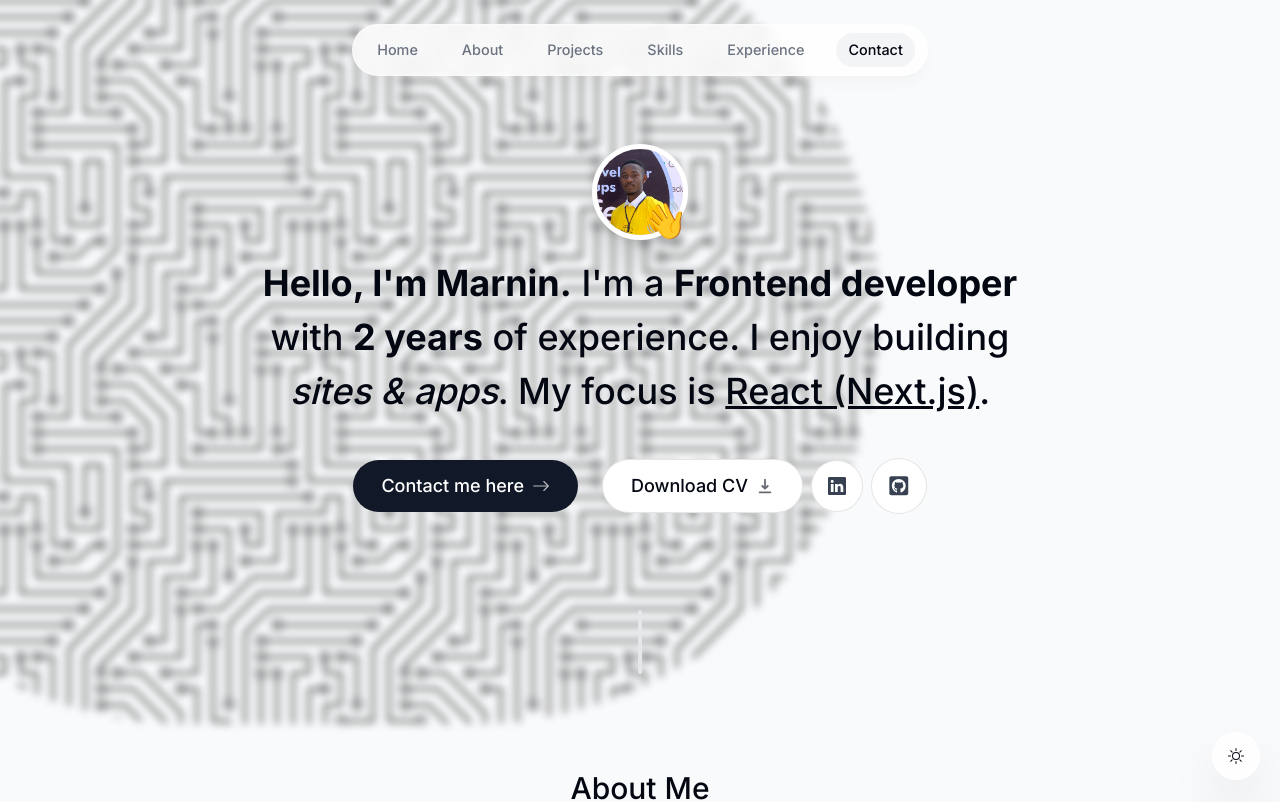
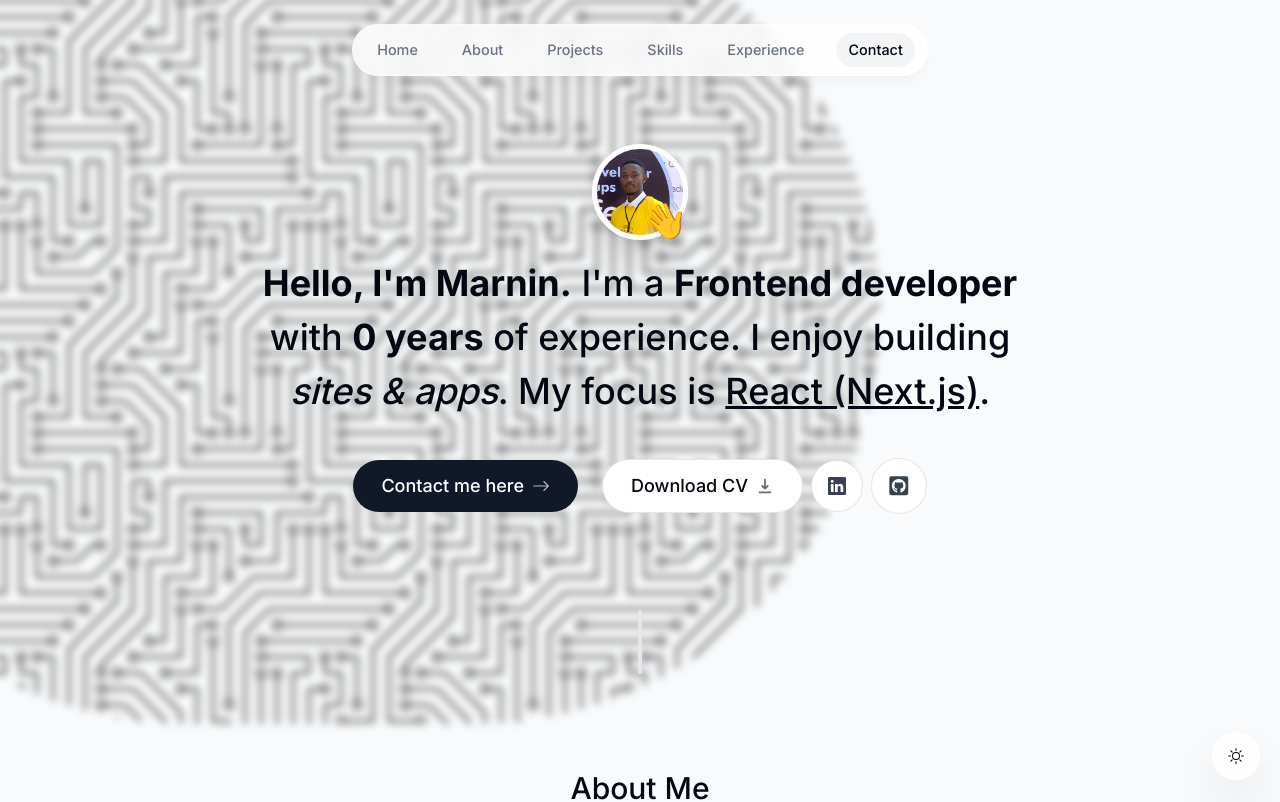
Before and after one commit to Marnin-A/Portfolio, a Next.js app: page / in a window 1280 px wide. Shown: the top 802 px of the page. Built offline with nearby package versions, Linux system fonts and the light colour scheme; no server answers.

Commit message:
Programatically update experience in intro

```diff
--- a/components/intro.tsx
+++ b/components/intro.tsx
@@ -64,8 +64,12 @@ export default function Intro() {
 			>
 				<span className="font-bold">Hello, I'm Marnin.</span> I'm a{" "}
 				<span className="font-bold">Frontend developer</span> with{" "}
-				<span className="font-bold">2 years</span> of experience. I enjoy
-				building <span className="italic">sites & apps</span>. My focus is{" "}
+				<span className="font-bold">
+					{new Date().getFullYear() - new Date("10/01/2022").getFullYear()}{" "}
+					years
+				</span>{" "}
+				of experience. I enjoy building{" "}
+				<span className="italic">sites & apps</span>. My focus is{" "}
 				<span className="underline">React (Next.js)</span>.
 			</motion.h1>
 
```
